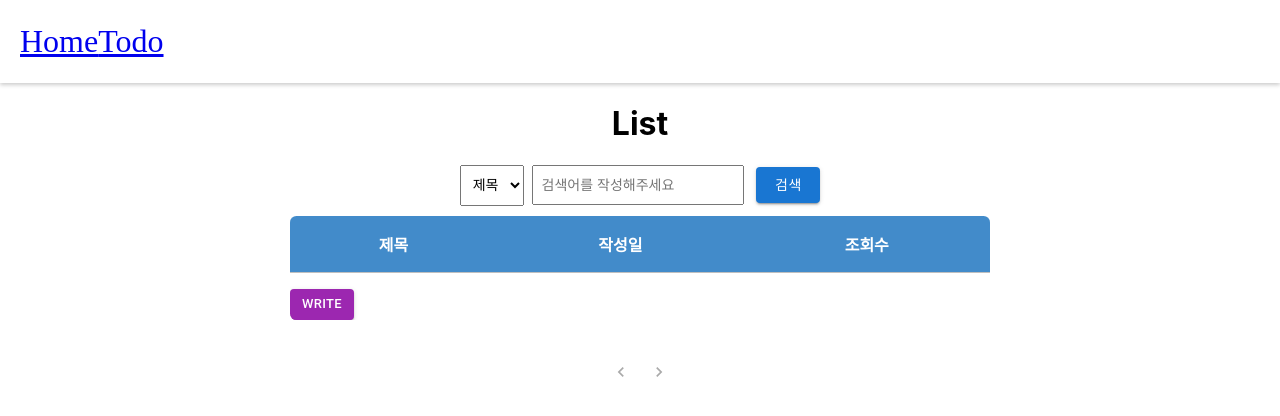
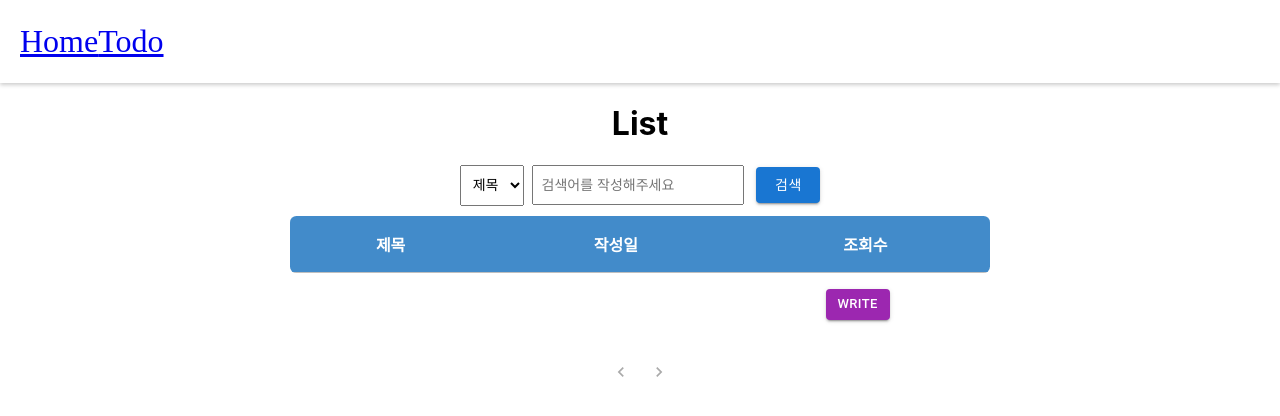
Before and after one commit to mandoo1229/React-Board-ReStart, a React (Create React App) app: page / in a window 1280 px wide. Shown: the top 416 px of the page. Built offline with nearby package versions, Linux system fonts and the light colour scheme.

Commit message:
Style : Button 위치를 조정하였습니다.

```diff
--- a/src/Page/List.js
+++ b/src/Page/List.js
@@ -102,15 +102,15 @@ const List = memo(({ list, dispatch }) => {
               </tr>
             );
           })}
-          <div className="button-container">
-            <Button variant="contained" size="small" color="secondary">
-              <Link to="/write" style={{ color: 'inherit', textDecoration: 'none' }}>
-                write
-              </Link>
-            </Button>
-          </div>
         </tbody>
       </table>
+      <div className="button-container">
+        <Button variant="contained" size="small" color="secondary">
+          <Link to="/write" style={{ color: 'inherit', textDecoration: 'none' }}>
+            write
+          </Link>
+        </Button>
+      </div>
       <div className="pagination-container">
         <Pagination
           style={{ marginTop: '20px' }}
--- a/src/style/List.css
+++ b/src/style/List.css
@@ -39,20 +39,19 @@
   width: 50%;
   margin-top: 16px;
 }
+.button-container {
+  display: flex;
+  justify-content: right;
+  align-items: right;
+  margin: 0 auto;
+  width: 39%;
+  margin-top: 16px;
+}
 
 .list-container {
   display: flex;
   flex-direction: column;
   align-items: center;
-}
-
-.button-container {
-  /* display: flex; */
-  justify-content: right;
-  align-items: right;
-  /* margin: 0 auto; */
-  width: 400%;
-  margin-top: 16px;
 }
 
 .rwd-table {
```
